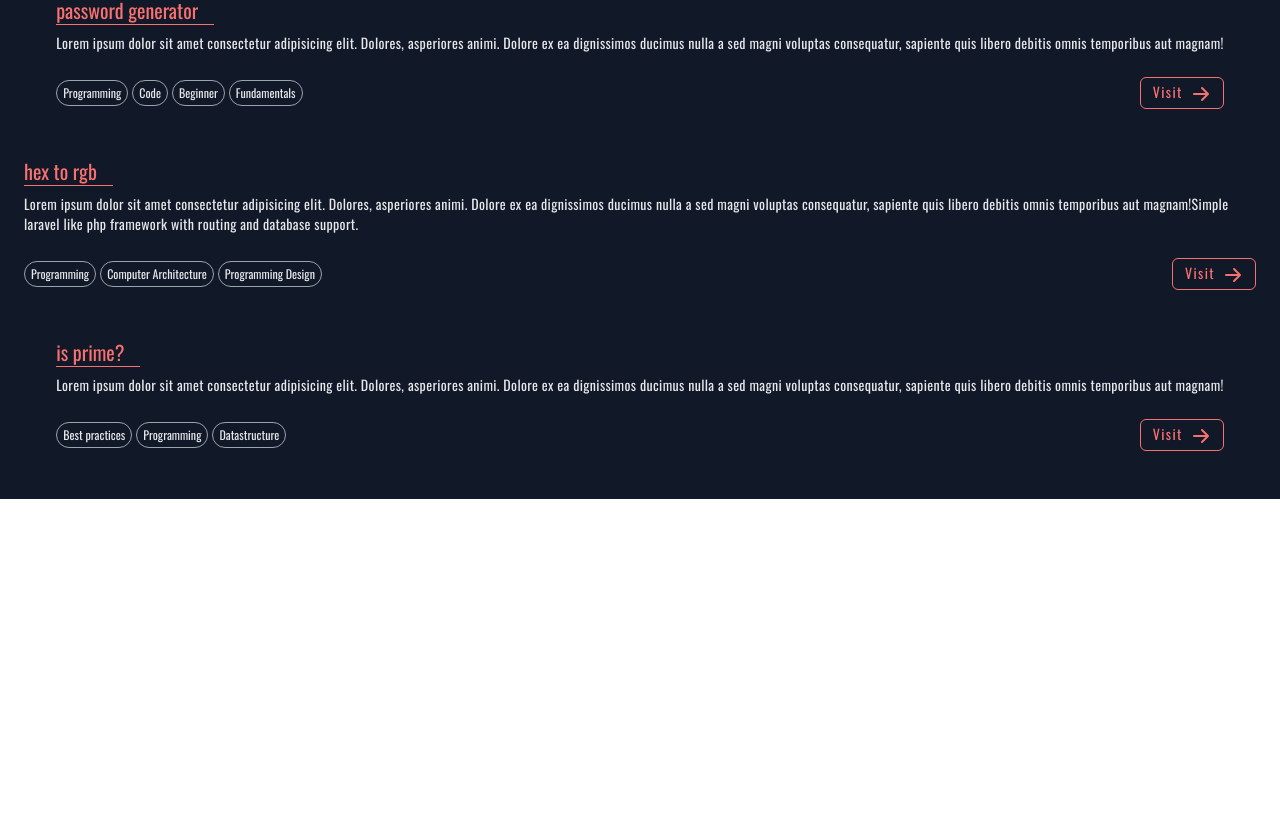
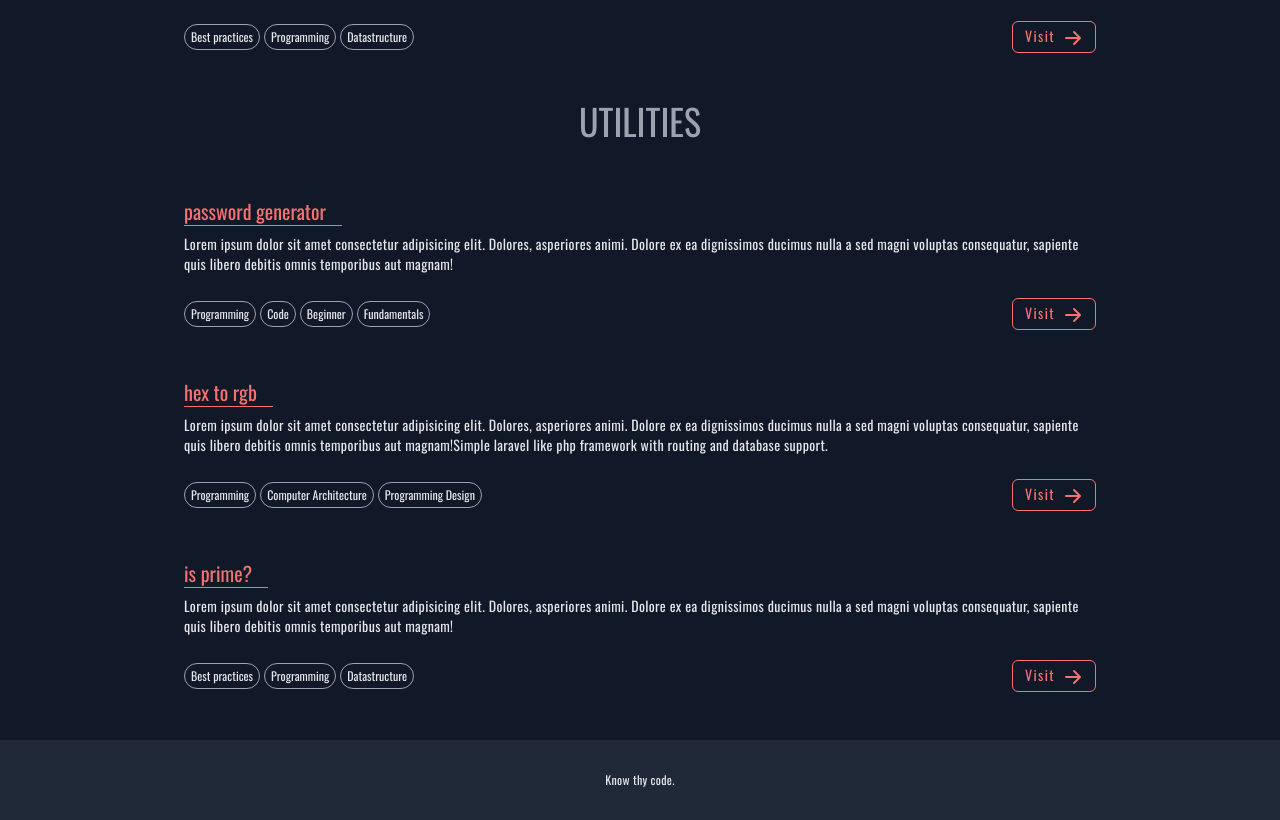
Before and after one commit to zerexei/zerexei.github.io, a React (Create React App) app: page / in a window 1280 px wide. Shown: the part 1836-2656 px from the top of the page. Before the commit the page ends 2335 px from the top, so only its background shows below. Built offline with nearby package versions, Linux system fonts and the light colour scheme.

Commit message:
Create footer and add gap to on scoll

```diff
--- a/src/App.tsx
+++ b/src/App.tsx
@@ -11,6 +11,7 @@ const App = () => {
         <Header />
         <main>
           <Switch>
+            <div className="md:w-3/4 mx-auto">
               <Route exact path="/" component={Home} />
               <Route path="/profile">
                 <p>profile</p>
@@ -18,8 +19,14 @@ const App = () => {
               <Route path="/utilities">
                 <p>utilities</p>
               </Route>
+            </div>
           </Switch>
         </main>
+        <footer className="flex justify-center items-center h-20 p-4 bg-gray-800">
+          <p className="text-xs">
+            Know thy code.
+          </p>
+        </footer>
       </div>
     </Router>
   );
--- a/src/index.css
+++ b/src/index.css
@@ -21,4 +21,5 @@
 
 * {
   scroll-behavior: smooth;
+  scroll-padding-top: 100px;
 }
```
Lines whose indentation alone changed are shown as unchanged.
